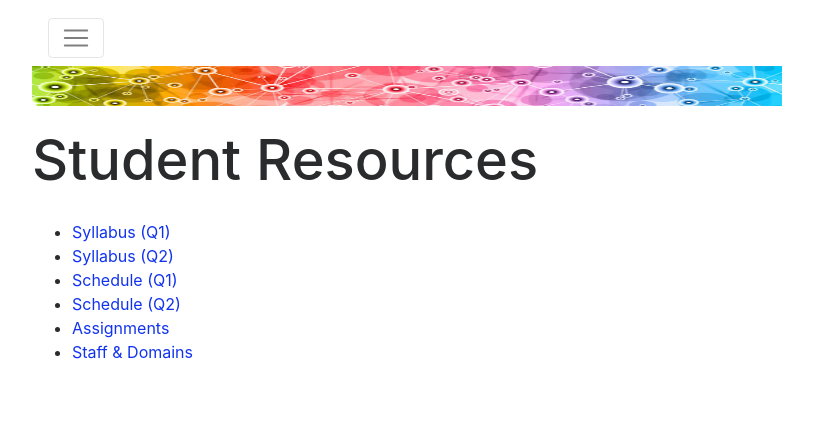
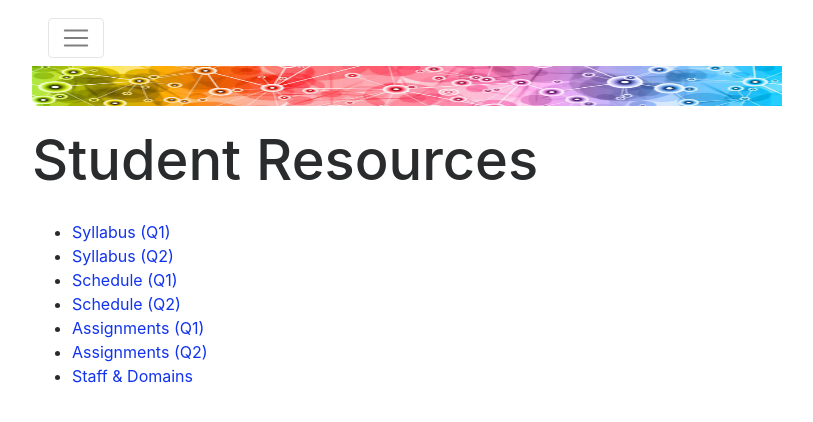
Before and after one commit to DSC-Capstone/dsc-capstone.github.io, a Jekyll site: the page built from student/index.md, in a window 1280 px wide. Shown: the top 422 px of the page, without its empty margins (233-1046 px from the left). Built offline with Jekyll 4.4.1, drawn with Linux system fonts in a browser that asks for light colours; nearby versions of some CDN libraries.

Commit message:
correct menu

```diff
--- a/_data/menu.yml
+++ b/_data/menu.yml
@@ -11,8 +11,10 @@
       url: /student/quarter-1-schedule/
     - text: Schedule (Q2)
       url: /student/quarter-2-schedule/
-    - text: Assignments
-      url: /student/assignment-descriptions/
+    - text: Assignments (Q1)
+      url: /student/quarter-1-assignment-descriptions/
+    - text: Assignments (Q2)
+      url: /student/quarter-2-assignment-descriptions/
     - text: Staff & Domains
       url: /student/domains/
 - text: Assignments
```
